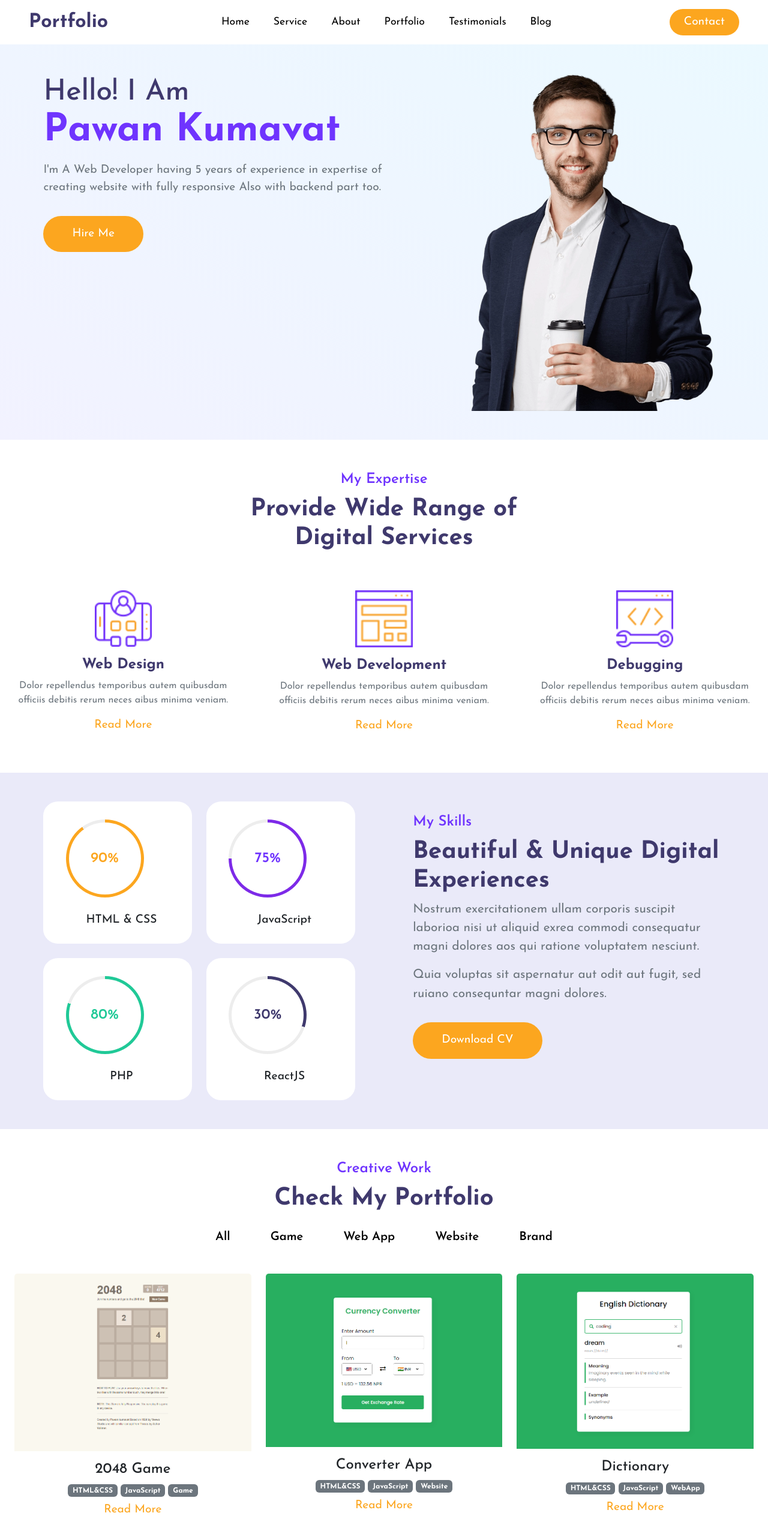
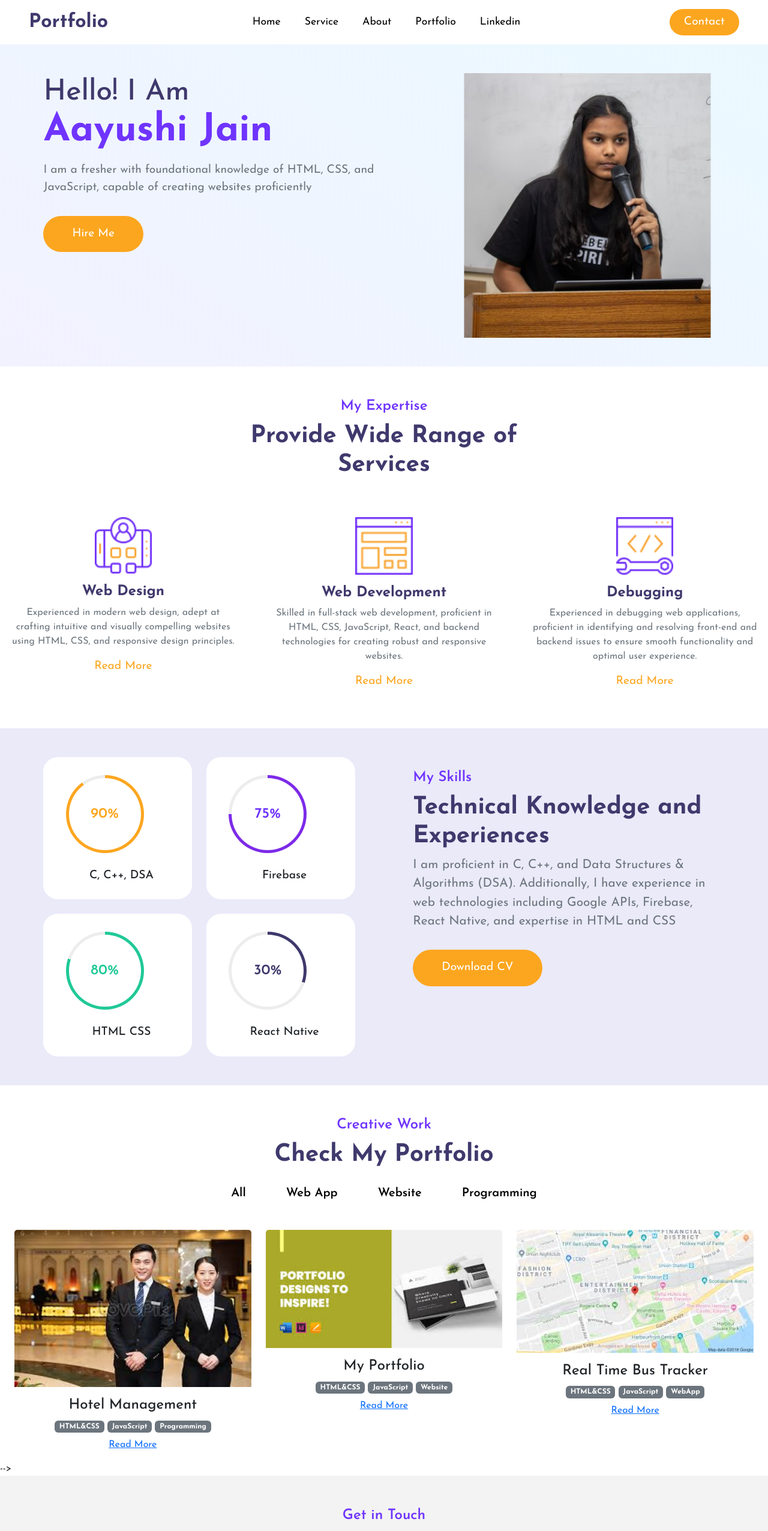
Before and after one commit to aayushij04/My_Portfolio, a plain HTML site: page index.html in a window 1280 px wide. Shown: the top 2552 px of the page at 60% size. Drawn offline with nearby package versions, Linux system fonts and the light colour scheme.

Commit message:
15062024

```diff
--- a/index.html
+++ b/index.html
@@ -4,7 +4,7 @@
     <meta charset="UTF-8" />
     <meta http-equiv="X-UA-Compatible" content="IE=edge" />
     <meta name="viewport" content="width=device-width, initial-scale=1.0" />
-    <title>Personal Portfolio - Pawan Kumavat</title>
+    <title>Personal Portfolio -Aayushi Jain</title>
 
     <!-- bootstrap css cdn link  -->
     <link
@@ -74,11 +74,9 @@
               <a class="nav-link" href="#portfolio">Portfolio</a>
             </li>
             <li class="nav-item">
-              <a class="nav-link" href="#testimonial">Testimonials</a>
+              <a class="nav-link" href="https://www.linkedin.com/in/aayushi-jain-668672230">Linkedin</a>
             </li>
-            <li class="nav-item">
-              <a class="nav-link" href="#blog">Blog</a>
-            </li>
+
           </ul>
         </div>
         <button class="c-btn ms-4 py-2 px-4 rounded-pill d-none d-md-block">Contact</button>
@@ -92,11 +90,10 @@
         <!-- here data-aos is used for adding aos animation  -->
         <div class="col-10 col-md-6 text-center text-md-start" data-aos="slide-right">
           <h2 style="color: #3f396d">
-            Hello! I Am <br /><span class="c-orange">Pawan Kumavat</span>
+            Hello! I Am <br /><span class="c-orange">Aayushi Jain</span>
           </h2>
           <p class="text-muted">
-            I'm A Web Developer having 5 years of experience in expertise of
-            creating website with fully responsive Also with backend part too.
+            I am a fresher with foundational knowledge of HTML, CSS, and JavaScript, capable of creating websites proficiently
           </p>
           <button class="c-btn h-btn mt-3 py-3 px-5 rounded-pill">
             Hire Me
@@ -104,7 +101,7 @@
           <a href="" class="link ms-4 d-none">See My Work</a>
         </div>
         <div class="col-10 col-md-4 d-none d-md-block">
-          <img src="images/banner-01.webp" class="img-fluid" alt="" />
+          <img src="images\about.jpg" class="img-fluid" alt="" />
         </div>
       </div>
     </section>
@@ -116,7 +113,7 @@
         <small>My Expertise</small>
         <h3>
           Provide Wide Range of <br />
-          Digital Services
+           Services
         </h3>
       </div>
       <div class="row justify-content-evenly mt-5">
@@ -132,10 +129,9 @@
             <div class="content mt-3">
               <h4>Web Design</h4>
               <p class="text-muted">
-                Dolor repellendus temporibus autem quibusdam officiis debitis
-                rerum neces aibus minima veniam.
+                Experienced in modern web design, adept at crafting intuitive and visually compelling websites using HTML, CSS, and responsive design principles.
               </p>
-              <a href="" class="link">Read More</a>
+              <a href="https://github.com/aayushij04" class="link">Read More</a>
             </div>
           </div>
         </div>
@@ -151,10 +147,9 @@
             <div class="content mt-3">
               <h4>Web Development</h4>
               <p class="text-muted">
-                Dolor repellendus temporibus autem quibusdam officiis debitis
-                rerum neces aibus minima veniam.
+                Skilled in full-stack web development, proficient in HTML, CSS, JavaScript, React, and backend technologies for creating robust and responsive websites.
               </p>
-              <a href="" class="link">Read More</a>
+              <a href="https://github.com/aayushij04" class="link">Read More</a>
             </div>
           </div>
         </div>
@@ -170,8 +165,7 @@
             <div class="content mt-3">
               <h4>Debugging</h4>
               <p class="text-muted">
-                Dolor repellendus temporibus autem quibusdam officiis debitis
-                rerum neces aibus minima veniam.
+                Experienced in debugging web applications, proficient in identifying and resolving front-end and backend issues to ensure smooth functionality and optimal user experience.
               </p>
               <a href="" class="link">Read More</a>
             </div>
@@ -192,7 +186,7 @@
                   <span class="progress-value html-progress">0%</span>
                 </div>
                 <br />
-                <span class="text">HTML & CSS</span>
+                <span class="text">C, C++, DSA</span>
               </div>
             </div>
             <div class="col-10 col-md-6 mt-4 mt-md-0">
@@ -201,7 +195,7 @@
                   <span class="progress-value javascript-progress">0%</span>
                 </div>
                 <br />
-                <span class="text">JavaScript</span>
+                <span class="text">Firebase</span>
               </div>
             </div>
           </div>
@@ -212,7 +206,7 @@
                   <span class="progress-value php-progress">0%</span>
                 </div>
                 <br />
-                <span class="text">PHP</span>
+                <span class="text">HTML CSS</span>
               </div>
             </div>
             <div class="col-10 col-md-6 mt-4 mt-md-0">
@@ -221,7 +215,7 @@
                   <span class="progress-value reactjs-progress">0%</span>
                 </div>
                 <br>
-                <span class="text">ReactJS</span>
+                <span class="text">React Native</span>
               </div>
             </div>
           </div>
@@ -229,20 +223,15 @@
         <div class="col-10 col-md-5 skill-detail" data-aos="slide-left">
           <div class="heading mt-5 mt-md-3">
             <small>My Skills</small>
-            <h3>Beautiful & Unique Digital Experiences</h3>
+            <h3>Technical Knowledge and Experiences</h3>
             <p class="text-muted">
-              Nostrum exercitationem ullam corporis suscipit laborioa nisi ut
-              aliquid exrea commodi consequatur magni dolores aos qui ratione
-              voluptatem nesciunt.
+              I am proficient in C, C++, and Data Structures & Algorithms (DSA). Additionally, I have experience in web technologies including Google APIs, Firebase, React Native, and expertise in HTML and CSS
             </p>
-            <p class="text-muted">
-              Quia voluptas sit aspernatur aut odit aut fugit, sed ruiano
-              consequntar magni dolores.
-            </p>
+
             <button class="c-btn h-btn mt-3 py-3 px-5 rounded-pill">
               <!-- here download attribute is used for adding download functionality to button  -->
               <a
-                href="Entry Level Web Developer Resume.pdf"
+                href="https://drive.google.com/file/d/1s_0kLXO-uMEVNWmc0V8b1CtEjo-DLMto/view?usp=drivesdk"
                 download="SampleCV"
                 style="text-decoration: none;color: #fff;"
                 >Download CV</a
@@ -264,14 +253,16 @@
       <div id="myBtnContainer" class="text-center mt-4">
         <!-- here we will create custom attribute using data- for filtering -->
         <button class="filter-item" data-filter="all">All</button>
-        <button class="filter-item" data-filter="game">Game</button>
+        <!-- <button class="filter-item" data-filter="game">Game</button> -->
         <button class="filter-item" data-filter="webapp">Web App</button>
         <button class="filter-item" data-filter="website">Website</button>
-        <button class="filter-item" data-filter="brand">Brand</button>
+        <button class="filter-item" data-filter="game">Programming</button>
+
+
       </div>
       <div class="portfolio-body">
         <div class="row justify-content-evenly px-4">
-          <div class="post col-md-4 game all col-10 mt-3 mt-md-0" data-aos="fade-up">
+          <!-- <div class="post col-md-4 game all col-10 mt-3 mt-md-0" data-aos="fade-up">
             <div class="card">
               <img src="images/2048game.png" class="card-img-top" alt="..." />
               <div class="card-body text-center">
@@ -283,39 +274,54 @@
                 <a href="#" class="link">Read More</a>
               </div>
             </div>
+          </div> -->
+     <div class="post col-md-4 game all col-10 mt-3 mt-md-0" data-aos="fade-up">
+            <div class="card">
+              <img src="images\hotel.jpeg" class="card-img-top" alt="..." />
+              <div class="card-body text-center">
+                <h4 class="card-title">Hotel Management</h4>
+                <span class="badge bg-secondary badge-pill">HTML&CSS</span>
+                <span class="badge bg-secondary badge-pill">JavaScript</span>
+                <span class="badge bg-secondary badge-pill mb-2">Programming</span
+                ><br />
+                <a href="#" class="https://github.com/aayushij04">Read More</a>
+              </div>
+            </div>
           </div>
+
+
           <div class="post col-md-4 website all col-10 mt-3 mt-md-0" data-aos="fade-up">
             <div class="card">
               <img
-                src="images/currency-converter.png"
+                src="images\port.jpeg"
                 class="card-img-top"
                 alt="..."
               />
               <div class="card-body text-center">
-                <h4 class="card-title">Converter App</h4>
+                <h4 class="card-title">My Portfolio</h4>
                 <span class="badge bg-secondary badge-pill">HTML&CSS</span>
                 <span class="badge bg-secondary badge-pill">JavaScript</span>
                 <span class="badge bg-secondary badge-pill mb-2">Website</span
                 ><br />
-                <a href="#" class="read-more-btn link">Read More</a>
+                <a href="#" class="https://github.com/aayushij04">Read More</a>
               </div>
             </div>
           </div>
           <div class="post col-md-4 webapp all col-10 mt-3 mt-md-0" data-aos="fade-up">
             <div class="card">
-              <img src="images/dictionary.png" class="card-img-top" alt="..." />
+              <img src="images\img.jpeg" class="card-img-top" alt="..." />
               <div class="card-body text-center">
-                <h4 class="card-title">Dictionary</h4>
+                <h4 class="card-title">Real Time Bus Tracker</h4>
                 <span class="badge bg-secondary badge-pill">HTML&CSS</span>
                 <span class="badge bg-secondary badge-pill">JavaScript</span>
                 <span class="badge bg-secondary badge-pill mb-2">WebApp</span
                 ><br />
-                <a href="#" class="read-more-btn link">Read More</a>
+                <a href="#" class="https://github.com/aayushij04">Read More</a>
               </div>
             </div>
           </div>
         </div>
-        <div class="row justify-content-evenly mt-4 px-4">
+        <!-- <div class="row justify-content-evenly mt-4 px-4">
           <div class="post col-md-4 game all col-10 mt-3 mt-md-0" data-aos="fade-up">
             <div class="card">
               <img src="images/piceditor.png" class="card-img-top" alt="..." />
@@ -328,8 +334,8 @@
                 <a href="#" class="read-more-btn link">Read More</a>
               </div>
             </div>
-          </div>
-          <div class="post col-md-4 website all col-10 mt-3 mt-md-0" data-aos="fade-up">
+          </div> -->
+          <!-- <div class="post col-md-4 website all col-10 mt-3 mt-md-0" data-aos="fade-up">
             <div class="card">
               <img src="images/tictactoe.png" class="card-img-top" alt="..." />
               <div class="card-body text-center">
@@ -341,8 +347,8 @@
                 <a href="#" class="read-more-btn link">Read More</a>
               </div>
             </div>
-          </div>
-          <div class="post col-md-4 all col-10 mt-3 mt-md-0" data-aos="fade-up">
+          </div> -->
+          <!-- <div class="post col-md-4 all col-10 mt-3 mt-md-0" data-aos="fade-up">
             <div class="card">
               <img
                 src="images/lang-translator.png"
@@ -358,14 +364,14 @@
                 <a href="#" class="read-more-btn link">Read More</a>
               </div>
             </div>
-          </div>
+          </div> -->
         </div>
       </div>
     </section>
     <!-- portfolio section ends here -->
 
     <!-- testimonial section starts  -->
-    <section class="testimonial mt-5 pt-5" id="testimonial">
+    <!-- <section class="testimonial mt-5 pt-5" id="testimonial">
       <div class="row justify-content-evenly">
         <div class="col-md-4 col-10" data-aos="slide-right">
           <img src="images/tastimonials-img.png" class="img-fluid" alt="" />
@@ -374,8 +380,8 @@
           <div class="heading">
             <small>Testimonials</small>
             <h3>Happy Clients Feedback</h3>
-            <!-- here we will use carousel element from bootstrap -->
-            <div
+            here we will use carousel element from bootstrap -->
+            <!-- <div
               id="carouselExampleControls"
               class="carousel slide"
               data-bs-ride="carousel"
@@ -452,12 +458,12 @@
           </div>
         </div>
       </div>
-    </section>
+    </section>  --> -->
     <!-- testimonial ends here -->
 
     <!-- blog section starts -->
-    <section class="blog mt-5 pb-5" id="blog">
-      <div class="heading text-center pt-5">
+    <!-- <section class="blog mt-5 pb-5" id="blog"> -->
+      <!-- <div class="heading text-center pt-5">
         <small>Latest News</small>
         <h3>Blog & Articles</h3>
       </div>
@@ -482,9 +488,9 @@
               <a href="#" class="read-more-btn link" data-bs-toggle="modal" data-bs-target="#exampleModal1">Read More</a>
             </div>
           </div>
-        </div>
+        </div> -->
         <div class="blogpost col-md-4 col-10 mt-5 mt-md-0 website all">
-          <div class="card">
+          <!-- <div class="card">
             <img
               src="images/currency-converter.png"
               class="card-img-top rounded-4"
@@ -524,7 +530,7 @@
               <a href="#" class="read-more-btn link" data-bs-toggle="modal" data-bs-target="#exampleModal3">Read More</a>
             </div>
           </div>
-        </div>
+        </div> -->
         <!-- here we will make modals if Read more link is clicked the modal will popup -->
         <div class="modal fade" id="exampleModal1" tabindex="-1" aria-labelledby="exampleModalLabel" aria-hidden="true">
           <div class="modal-dialog">
@@ -537,8 +543,8 @@
                   <img src="images/2048game.png" class="img-fluid" alt="">
                 </div>
                 <div class="content mt-3">
-                  <small>By Pawan Kumavat</small
-                    ><span class="text-muted ms-2">Mar 8,2022</span>
+                  <small>By Aayushi Jain</small
+                    ><span class="text-muted ms-2">Mar 8,2023</span>
                   <h4 class="card-title mt-3">Quis autem vea eum iure reprehenderit</h4>
                   <div class="social-links mt-4">
                       <button href="" class="rounded-pill dribble">
@@ -759,7 +765,7 @@
               <i class="bi bi-geo-alt-fill"></i>
             </div>
             <div class="col-11">
-              <p>121 King Street Melbourne, 3000, Australia</p>
+              <p>India gate Sitapura Jaipur, Rajasthan</p>
             </div>
           </div>
           <div class="row justify-content-evenly">
@@ -767,7 +773,7 @@
               <i class="bi bi-telephone-fill"></i>
             </div>
             <div class="col-11">
-              <p>+91 9527818693</p>
+              <p>+91 8955271506</p>
             </div>
           </div>
           <div class="row justify-content-evenly">
@@ -775,7 +781,7 @@
               <i class="bi bi-send-fill"></i>
             </div>
             <div class="col-11">
-              <p>codewithpawan@gmail.com</p>
+              <p>aayushijn2004@gmail.com</p>
             </div>
           </div>
           <div class="row justify-content-evenly">
@@ -783,7 +789,7 @@
               <i class="bi bi-globe-americas"></i>
             </div>
             <div class="col-11">
-              <p>codingpawan.com</p>
+              <p>codingaayushi.com</p>
             </div>
           </div>
         </div>
@@ -850,20 +856,20 @@
         <a href="#service">Service</a>
         <div class="vr"></div>
         <a href="#portfolio">Portfolio</a>
-        <div class="vr"></div>
-        <a href="#blog">Blog</a>
+        <!-- <div class="vr"></div>
+        <a href="#blog">Blog</a> -->
         <div class="vr"></div>
         <a href="#contact">Contact</a>
       </div>
       <div class="social-links mt-5" data-aos="fade-up">
         <button href="" class="rounded-pill dribble">
-          <i class="bi bi-dribbble"></i>
+          <i class="bi bi-github" ><a href="https://github.com/aayushij04"></a></i>
         </button>
         <button href="" class="rounded-pill whatsapp">
-          <i class="bi bi-whatsapp"></i>
+          <i class="bi bi-linkedin"></i>
         </button>
         <button href="" class="rounded-pill behance">
-          <i class="bi bi-behance"></i>
+          <i class="bi bi-twitter"></i>
         </button>
       </div>
       <hr class="text-muted my-4" />
```
Also changed, not shown: images/hotel.jpeg (added), images/img.jpeg (added), images/port.jpeg (added), images/track.jpg (added).
